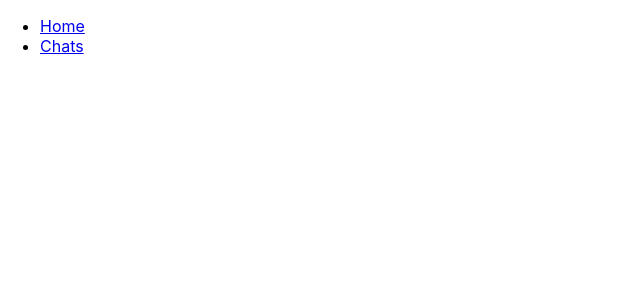
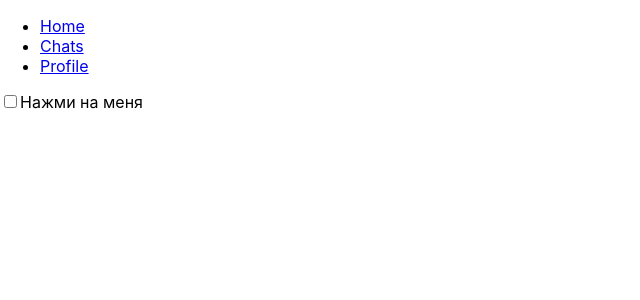
Before and after one commit to danila-derenchenko/React.js, a React (Create React App) app: page /profile in a window 1280 px wide. Before the commit this address had no page. Shown: the top 300 px of the page, without its empty margins (0-640 px from the left). Built offline with nearby package versions, Linux system fonts and the light colour scheme.

Commit message:
Homevork 5

```diff
--- a/package.json
+++ b/package.json
@@ -11,8 +11,10 @@
     "@testing-library/user-event": "^12.8.3",
     "react": "^17.0.2",
     "react-dom": "^17.0.2",
+    "react-redux": "^7.2.6",
     "react-router-dom": "^6.0.2",
     "react-scripts": "4.0.3",
+    "redux": "^4.1.2",
     "web-vitals": "^1.1.2"
   },
   "scripts": {
--- a/src/App.js
+++ b/src/App.js
@@ -2,10 +2,15 @@ import React from "react";
 import { BrowserRouter, Link, Routes, Route } from "react-router-dom";
 import { Chats } from "./components/chats";
 import { Home } from "./components/home";
+import { Profile } from "./components/Profile"
+import { Provider } from "react-redux";
 import { ChatList } from "./components/chatList/ChatList";
+import { store } from "./store";
 
 export const App = () => {
-  return <BrowserRouter>
+  return (
+    <Provider store={store}>
+      <BrowserRouter>
         <ul>
           <li>
             <Link to="/">Home</Link>
@@ -13,16 +18,21 @@ export const App = () => {
           <li>
             <Link to="/chats">Chats</Link>
           </li>
+          <li>
+            <Link to="/profile">Profile</Link>
+          </li>
         </ul>
 
         <Routes>
           <Route path="/" element={<Home />} />
+          <Route path="/profile" element={<Profile />} />
           <Route path="/chats" element={<Chats />}>
             <Route index element={<ChatList />} />
             <Route path=":chatId" element={<Chats />} />
           </Route>
         </Routes>
       </BrowserRouter>
+    </Provider>);
 };
 
 export default App;
--- /dev/null
+++ b/src/components/Profile/index.js
@@ -0,0 +1,20 @@
+import React from "react";
+import { useDispatch, useSelector } from "react-redux";
+import { profile_checkbox } from "../../store/profile/action";
+
+export const Profile = () => {
+    const name = useSelector(state => state.name);
+    const checkboxValue = useSelector(state => state.checkbox);
+    const dispatch = useDispatch();
+    const setState = () => {
+        dispatch(profile_checkbox);
+    }
+    return (
+        <div>
+            <input type="checkbox" checked={checkboxValue} onChange={setState} />
+            <label>{name}</label>
+        </div>
+    );
+}
+
+export default Profile;
--- a/src/components/chatList/ChatList.css
+++ b/src/components/chatList/ChatList.css
@@ -23,3 +23,7 @@
     width: 100%;
     height: 100%;
 }
+
+.button {
+    cursor: pointer;
+}
--- a/src/components/chatList/ChatList.js
+++ b/src/components/chatList/ChatList.js
@@ -6,7 +6,7 @@ export const ChatList = ({ list }) => {
     return (<div>
         <ul className="list">
             {list.map(chat => (
-                <li className="list_li" key={chat.id}>
+                <li className="list_li" key={chat.id}zz>
                     <NavLink className="nav" style={({ isActive }) => ({ color: isActive ? "black" : "blue", textDecoration: "none" })} to={`/chats/${chat.id}`} >
                         {chat.chat_name}
                     </NavLink>
--- a/src/components/chats/index.js
+++ b/src/components/chats/index.js
@@ -136,7 +136,7 @@ export function Chats() {
                 </div>
                 <div className="chat">
                     <div className="chatName">{name}</div>
-                    <Message message={messageList[chatId]} chat_id={chatId} className="content" />
+                    <Message message={messageList[chatId]} className="content" />
                 </div>
             </div>
             <div className="managing">
--- /dev/null
+++ b/src/store/index.js
@@ -0,0 +1,4 @@
+import { createStore } from "redux";
+import { profileReduser } from "./profile/reduser";
+
+export const store = createStore(profileReduser, window.__REDUX_DEVTOOLS_EXTENSION__ && window.__REDUX_DEVTOOLS_EXTENSION__());
--- /dev/null
+++ b/src/store/profile/action.js
@@ -0,0 +1,5 @@
+export const PROFILE_CHECKBOX = "PROFILE__CHANGE_VALUE";
+
+export const profile_checkbox = {
+    type: PROFILE_CHECKBOX,
+}
--- /dev/null
+++ b/src/store/profile/reduser.js
@@ -0,0 +1,18 @@
+import { PROFILE_CHECKBOX } from "./action";
+
+const initialState = {
+    checkbox: false,
+    name: "Нажми на меня"
+}
+
+export const profileReduser = (state = initialState, action) => {
+    switch (action.type) {
+        case PROFILE_CHECKBOX:
+            return {
+                ...state,
+                checkbox: !state.checkbox,
+            }
+        default:
+            return state;
+    }
+}
```
Also changed, not shown: 1 other file (tests, documents, lock files or other folders). Lines whose indentation alone changed are shown as unchanged.
